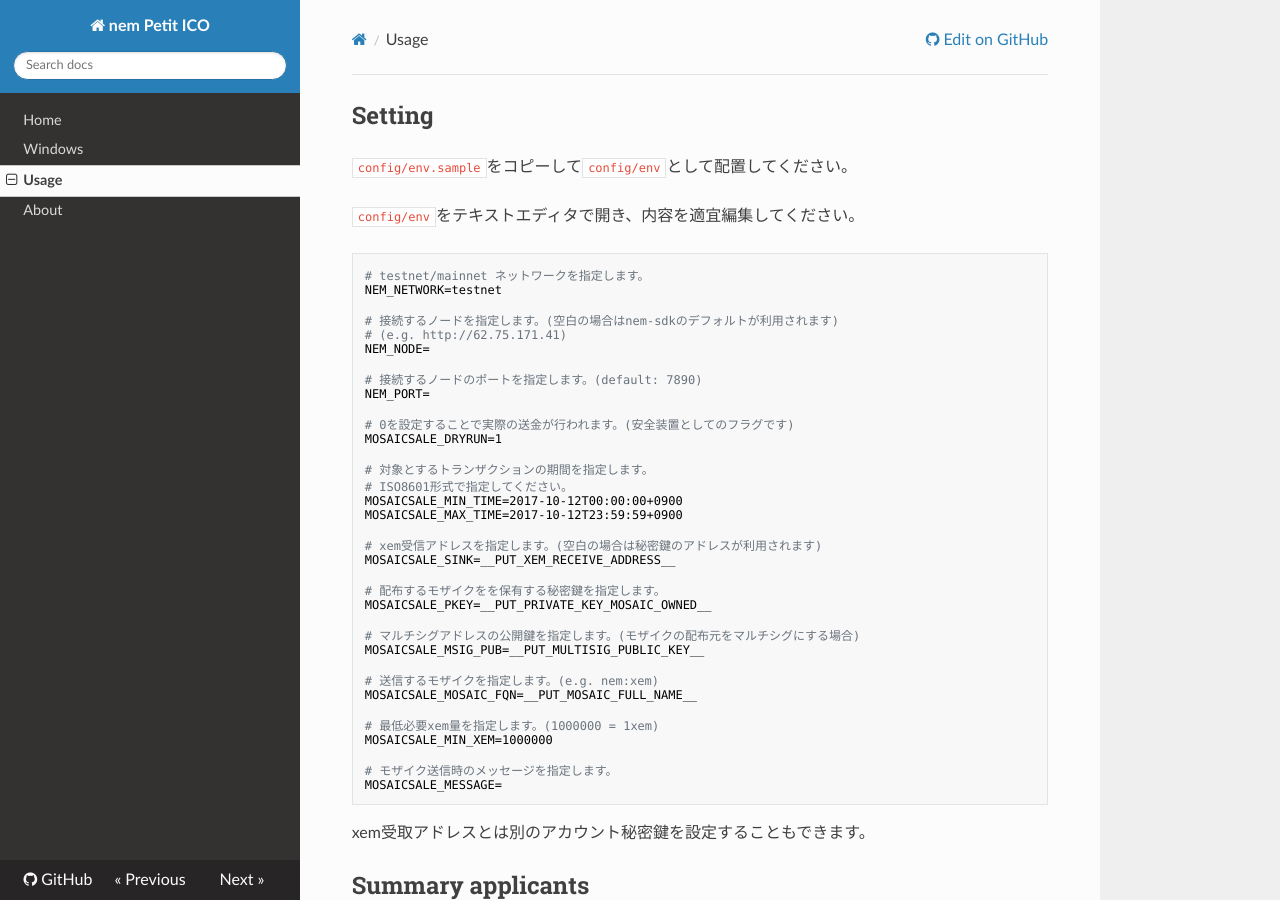
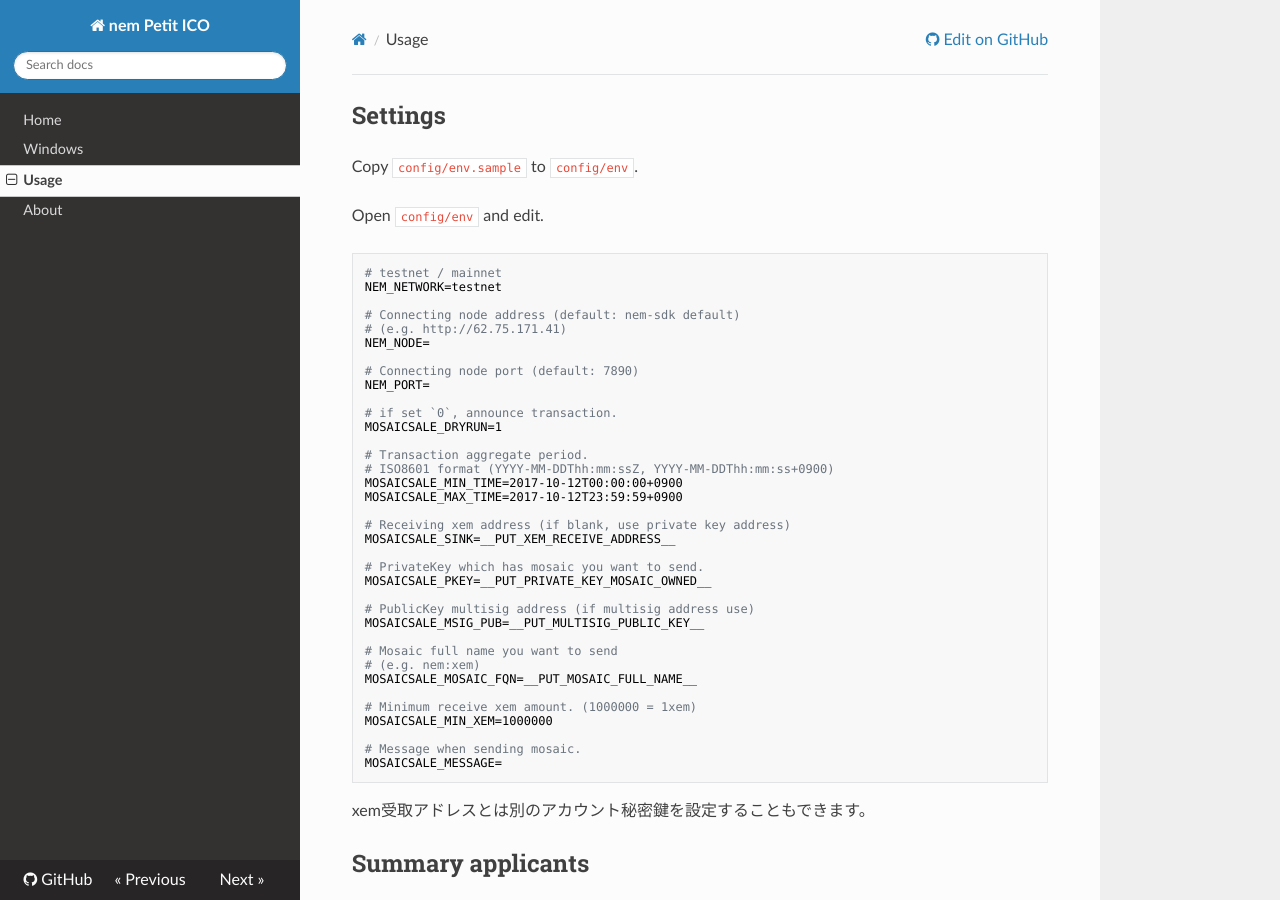
Before and after one commit to 44uk/nem-petit-ico, an MkDocs documentation site: the page built from docs/usage.md, in a window 1280 px wide and 900 px high. Built offline with MkDocs 1.6.1, drawn with Linux system fonts in a browser that asks for light colours; nearby versions of some CDN libraries; old or Windows-style settings are respelled for this version of MkDocs.

Commit message:
update docs

````diff
--- a/docs/usage.md
+++ b/docs/usage.md
@@ -1,44 +1,45 @@
-## Setting
+## Settings
 
-`config/env.sample`をコピーして`config/env`として配置してください。
+Copy `config/env.sample` to `config/env`.
 
-`config/env`をテキストエディタで開き、内容を適宜編集してください。
+Open `config/env` and edit.
 
 ```
-# testnet/mainnet ネットワークを指定します。
+# testnet / mainnet
 NEM_NETWORK=testnet
 
-# 接続するノードを指定します。(空白の場合はnem-sdkのデフォルトが利用されます)
+# Connecting node address (default: nem-sdk default)
 # (e.g. http://62.75.171.41)
 NEM_NODE=
 
-# 接続するノードのポートを指定します。(default: 7890)
+# Connecting node port (default: 7890)
 NEM_PORT=
 
-# 0を設定することで実際の送金が行われます。(安全装置としてのフラグです)
+# if set `0`, announce transaction.
 MOSAICSALE_DRYRUN=1
 
-# 対象とするトランザクションの期間を指定します。
-# ISO8601形式で指定してください。
+# Transaction aggregate period.
+# ISO8601 format (YYYY-MM-DDThh:mm:ssZ, YYYY-MM-DDThh:mm:ss+0900)
 MOSAICSALE_MIN_TIME=2017-10-12T00:00:00+0900
 MOSAICSALE_MAX_TIME=2017-10-12T23:59:59+0900
 
-# xem受信アドレスを指定します。(空白の場合は秘密鍵のアドレスが利用されます)
+# Receiving xem address (if blank, use private key address)
 MOSAICSALE_SINK=__PUT_XEM_RECEIVE_ADDRESS__
 
-# 配布するモザイクをを保有する秘密鍵を指定します。
+# PrivateKey which has mosaic you want to send.
 MOSAICSALE_PKEY=__PUT_PRIVATE_KEY_MOSAIC_OWNED__
 
-# マルチシグアドレスの公開鍵を指定します。(モザイクの配布元をマルチシグにする場合)
+# PublicKey multisig address (if multisig address use)
 MOSAICSALE_MSIG_PUB=__PUT_MULTISIG_PUBLIC_KEY__
 
-# 送信するモザイクを指定します。(e.g. nem:xem)
+# Mosaic full name you want to send
+# (e.g. nem:xem)
 MOSAICSALE_MOSAIC_FQN=__PUT_MOSAIC_FULL_NAME__
 
-# 最低必要xem量を指定します。(1000000 = 1xem)
+# Minimum receive xem amount. (1000000 = 1xem)
 MOSAICSALE_MIN_XEM=1000000
 
-# モザイク送信時のメッセージを指定します。
+# Message when sending mosaic.
 MOSAICSALE_MESSAGE=
 ```
 
````
Also changed, not shown: docs/index.md (+4 -0 lines).
